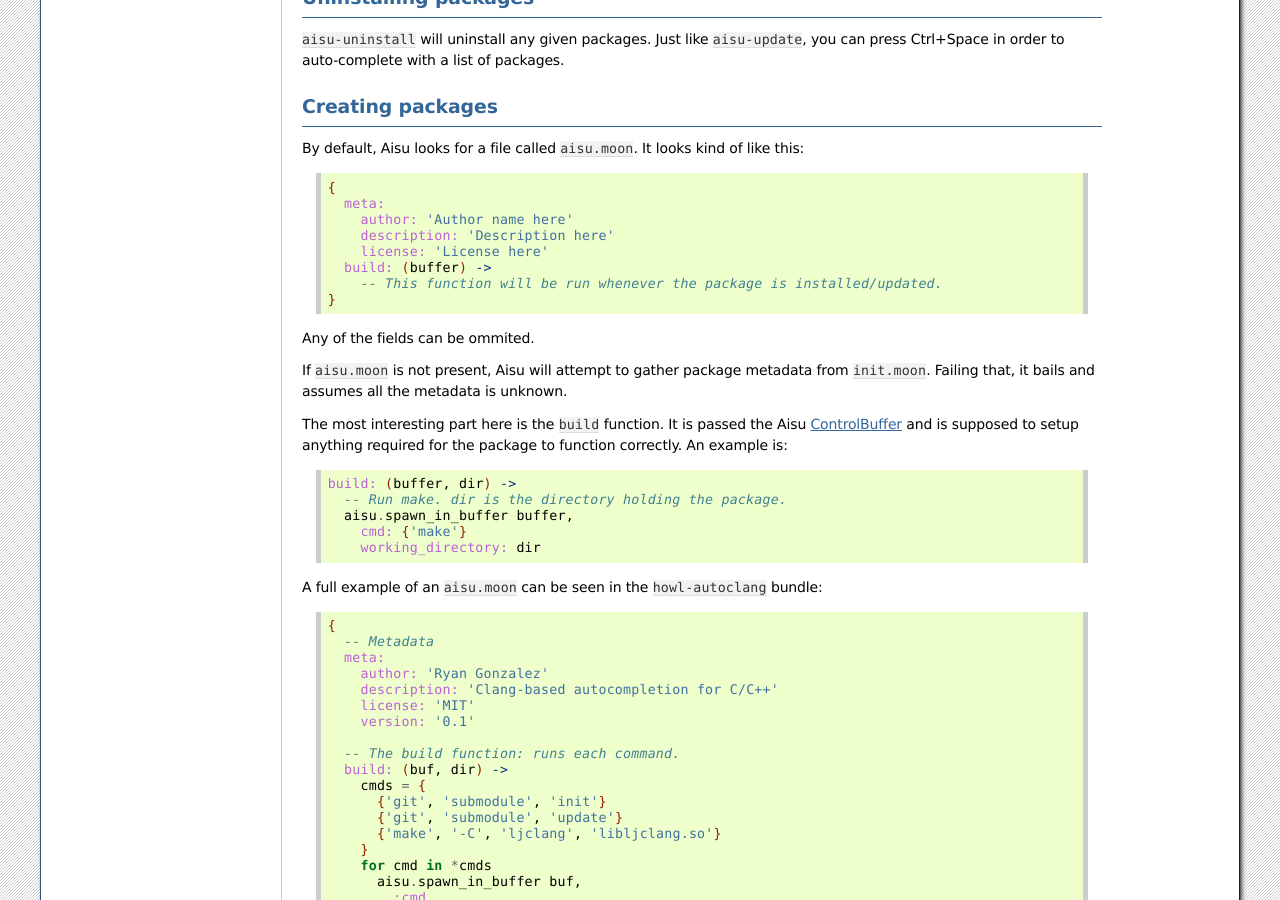
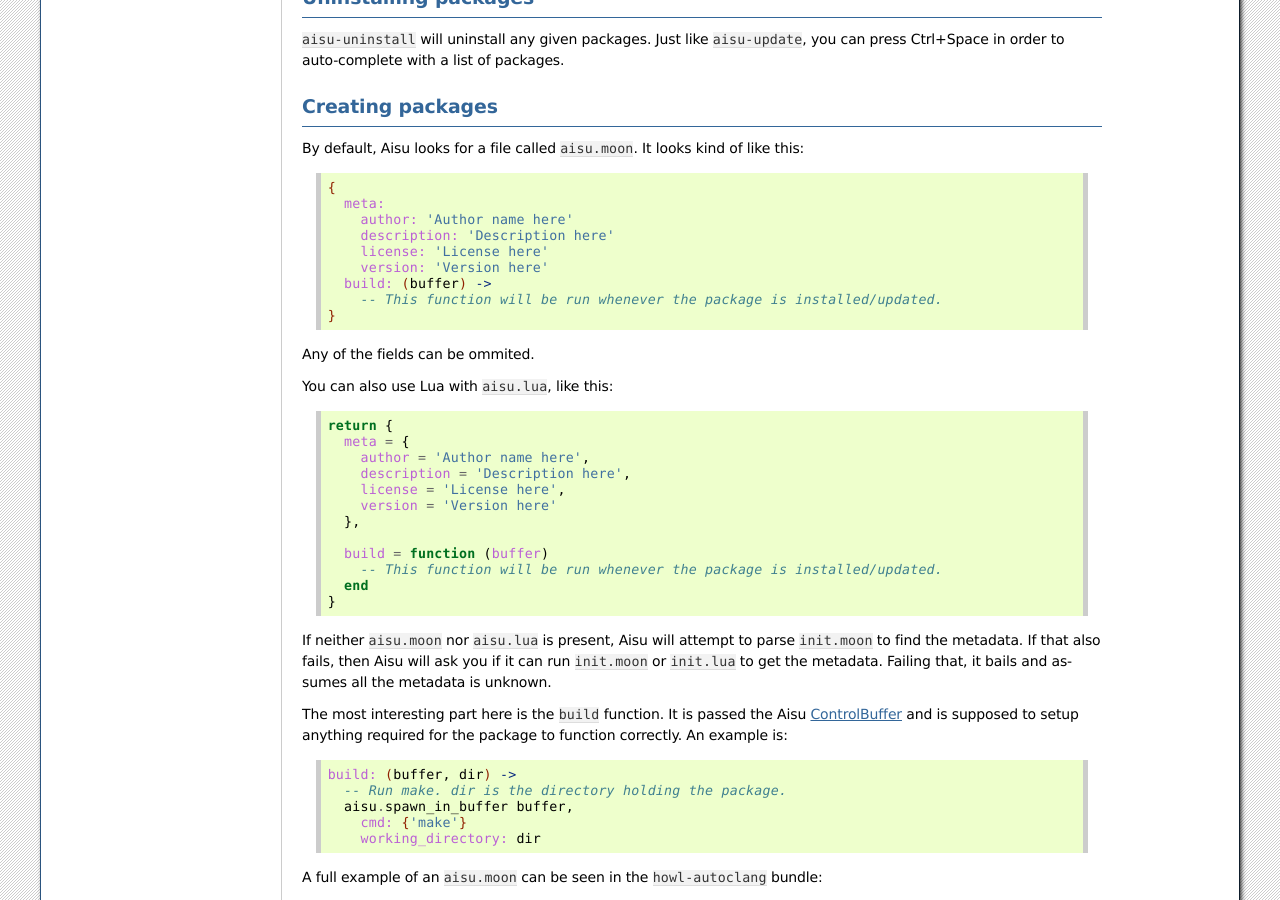
Before and after one commit to refi64/aisu, a Sphinx documentation site: the page built from docs/source/index.rst, in a window 1280 px wide and 900 px high, scrolled down 1032 px. Built offline with Sphinx 7.4.7, drawn with Linux system fonts in a browser that asks for light colours.

Commit message:
Support aisu.lua

```diff
--- a/docs/source/index.rst
+++ b/docs/source/index.rst
@@ -81,15 +81,34 @@
       author: 'Author name here'
       description: 'Description here'
       license: 'License here'
+      version: 'Version here'
     build: (buffer) ->
       -- This function will be run whenever the package is installed/updated.
   }
 
 Any of the fields can be ommited.
 
-If ``aisu.moon`` is not present, Aisu will attempt to gather package metadata
-from ``init.moon``. Failing that, it bails and assumes all the metadata is
-unknown.
+You can also use Lua with ``aisu.lua``, like this:
+
+.. code-block:: lua
+
+  return {
+    meta = {
+      author = 'Author name here',
+      description = 'Description here',
+      license = 'License here',
+      version = 'Version here'
+    },
+
+    build = function (buffer)
+      -- This function will be run whenever the package is installed/updated.
+    end
+  }
+
+If neither ``aisu.moon`` nor ``aisu.lua`` is present, Aisu will attempt to
+parse ``init.moon`` to find the metadata. If that also fails, then Aisu will
+ask you if it can run ``init.moon`` or ``init.lua`` to get the metadata.
+Failing that, it bails and assumes all the metadata is unknown.
 
 The most interesting part here is the ``build`` function. It is passed the Aisu
 ControlBuffer_ and is supposed to setup anything required for the package to
```
Also changed, not shown: 1 other file.
